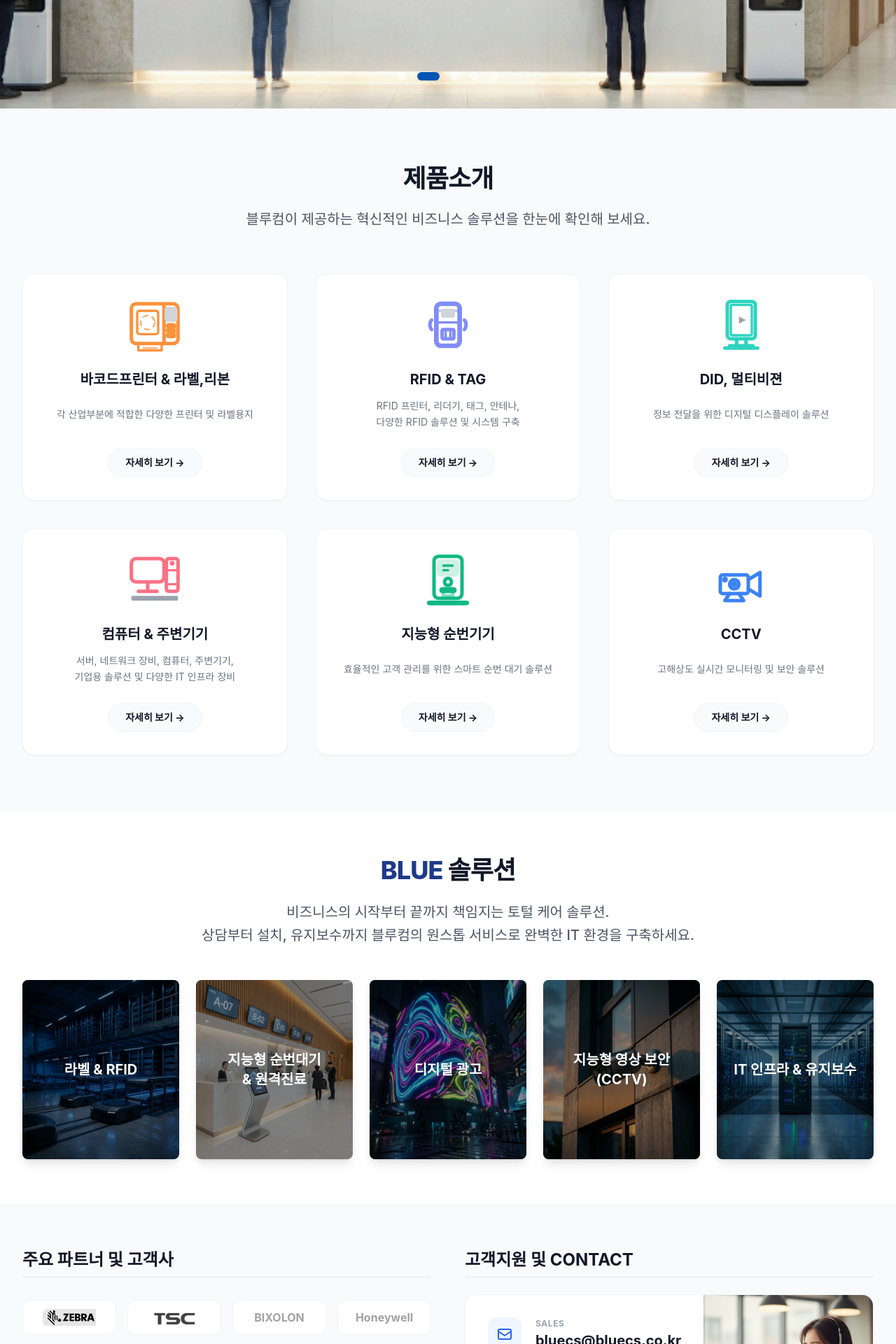
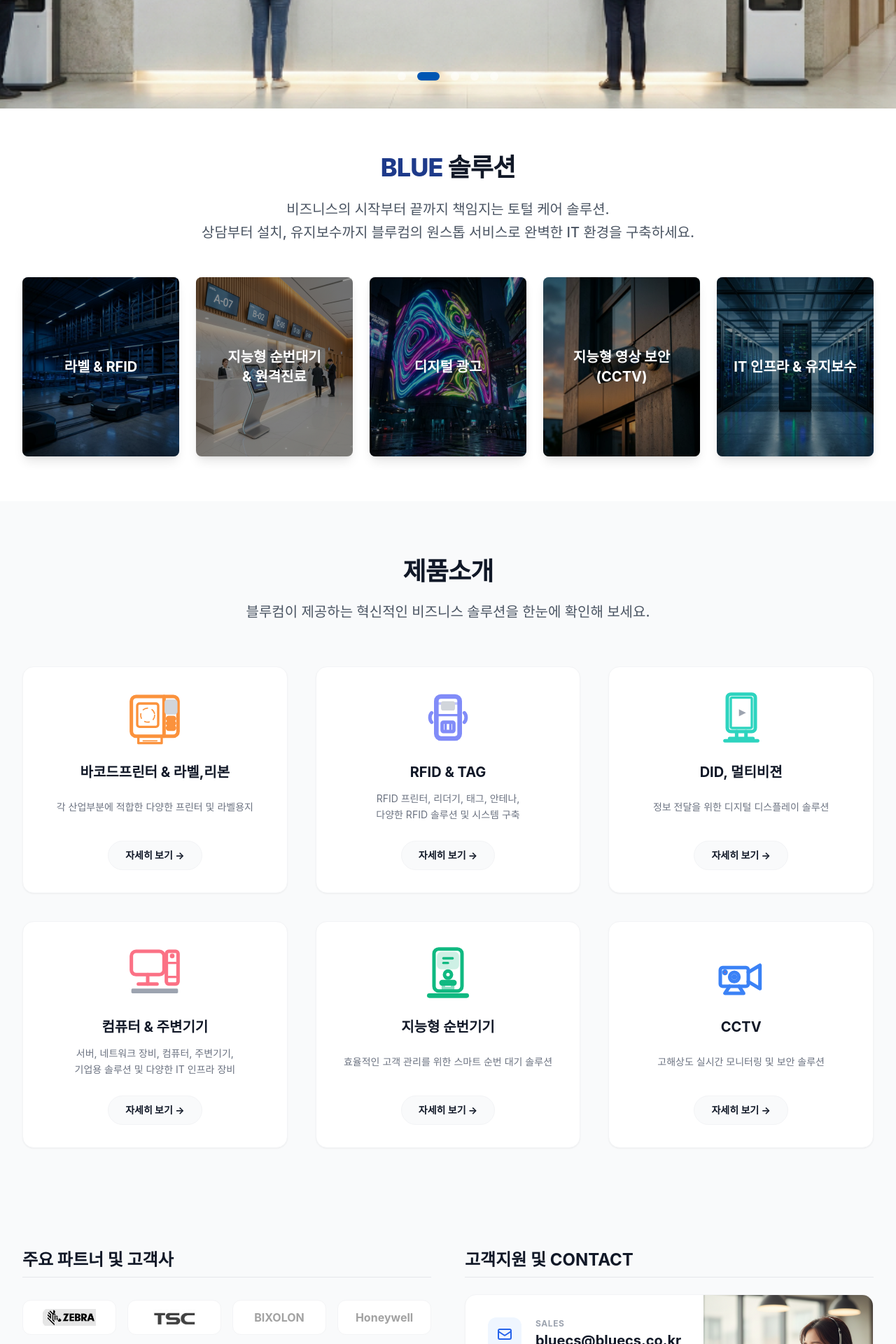
Before and after one commit to gmdcok-crypto/homep, a React (Vite) app: page / in a window 1280 px wide. Shown: the part 509-2429 px from the top of the page at 70% size. Built offline with nearby package versions, Linux system fonts and the light colour scheme.

Commit message:
Swap ProductSection and SolutionSection on Home page for better flow

```diff
--- a/src/pages/Home.jsx
+++ b/src/pages/Home.jsx
@@ -8,8 +8,8 @@ const Home = () => {
     return (
         <>
             <Hero />
+            <div id="solutions"><SolutionSection /></div>
             <div id="products"><ProductSection /></div>
-            <div id="solutions"><SolutionSection /></div>
             <div id="support"><SupportSection /></div>
         </>
     );
```
